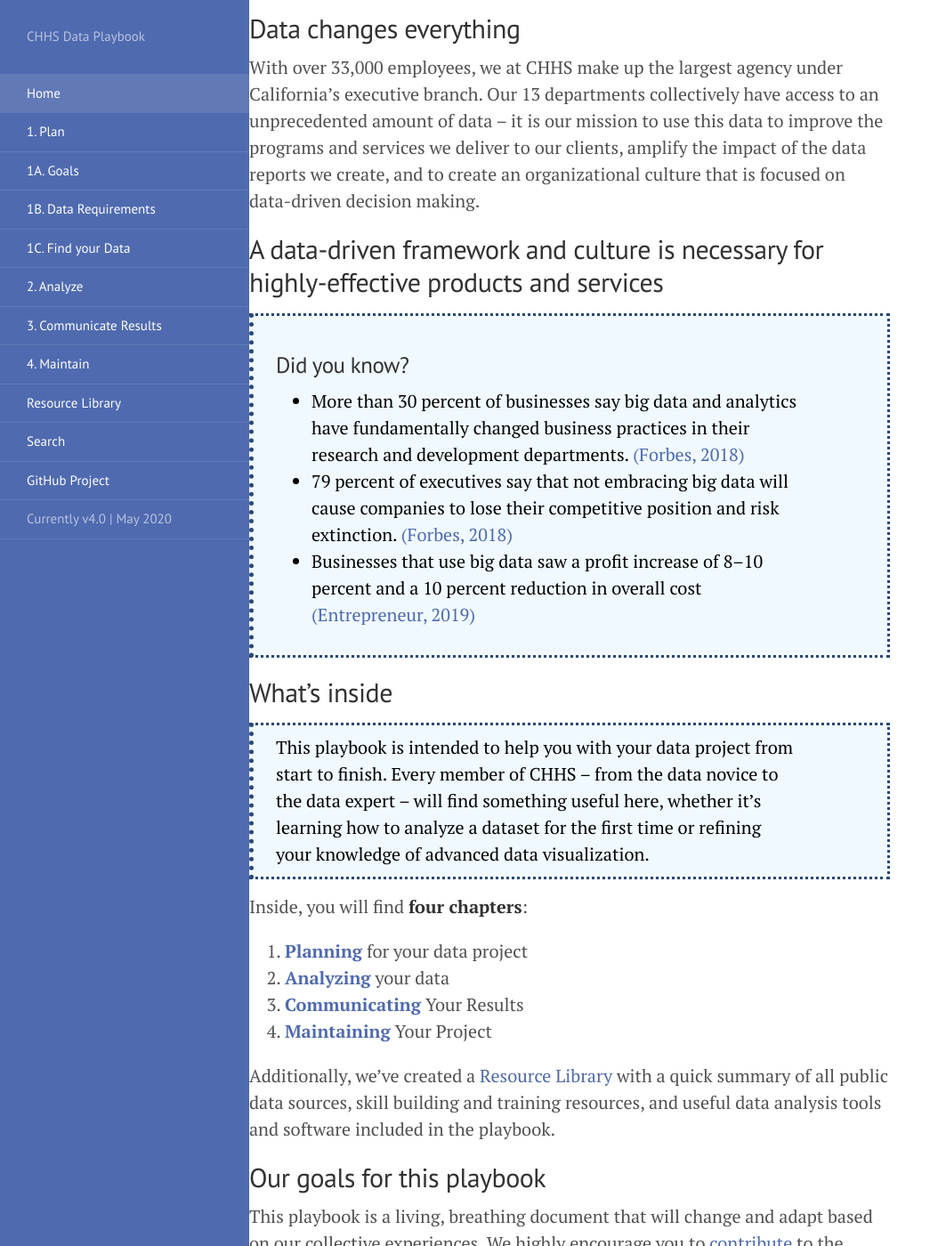
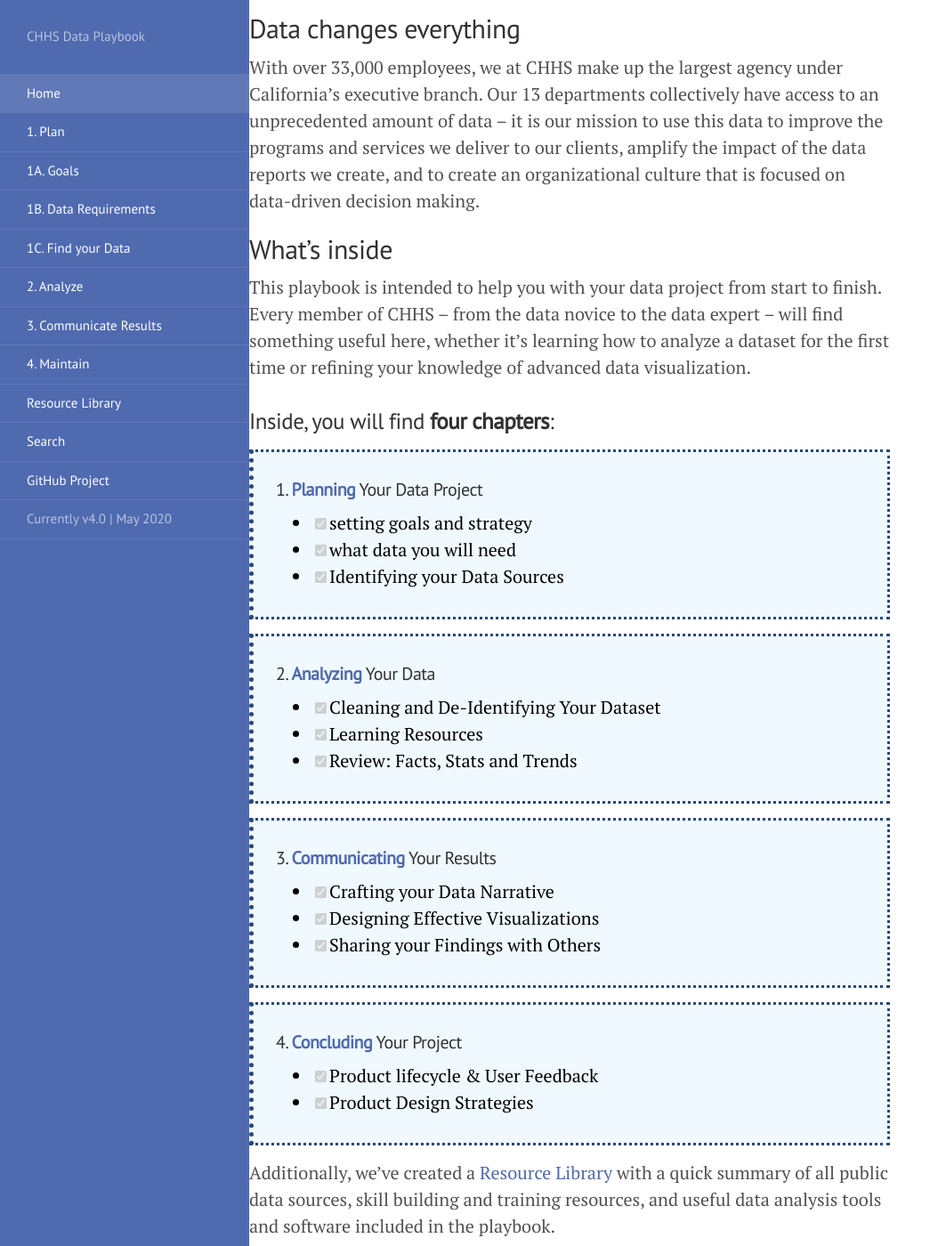
Before and after one commit to chhsdata/dataplaybook, a Jekyll site: the page built from index.md, in a window 1280 px wide and 1400 px high, scrolled down 253 px. Shown: the whole window at 89% size, without its empty margins (0-1063 px from the left). Built offline with Jekyll 4.4.1, drawn with Linux system fonts in a browser that asks for light colours; Markdown is read by kramdown in place of the engine named in the settings.

Commit message:
update index and test checkboxes

```diff
--- a/index.md
+++ b/index.md
@@ -7,22 +7,30 @@ title: Home
 
 With over 33,000 employees, we at CHHS make up the largest agency under California’s executive branch. Our 13 departments collectively have access to an unprecedented amount of data -- it is our mission to use this data to improve the programs and services we deliver to our clients, amplify the impact of the data reports we create, and to create an organizational culture that is focused on data-driven decision making.
 
-## A data-driven framework and culture is necessary for highly-effective products and services
-
->### Did you know?
->  * More than 30 percent of businesses say big data and analytics have fundamentally changed business practices in their research and development departments. [(Forbes, 2018)](https://www.forbes.com/sites/louiscolumbus/2018/05/23/10-charts-that-will-change-your-perspective-of-big-datas-growth/#1aa044af2926)
->  * 79 percent of executives say that not embracing big data will cause companies to lose their competitive position and risk extinction. [(Forbes, 2018)](https://www.forbes.com/sites/louiscolumbus/2018/05/23/10-charts-that-will-change-your-perspective-of-big-datas-growth/#ceb2b0929268)
->  * Businesses that use big data saw a profit increase of 8–10 percent and a 10 percent reduction in overall cost [(Entrepreneur, 2019)](https://www.entrepreneur.com/article/325923)
-
 ## What’s inside
 
->This playbook is intended to help you with your data project from start to finish. Every member of CHHS -- from the data novice to the data expert -- will find something useful here, whether it’s learning how to analyze a dataset for the first time or refining your knowledge of advanced data visualization.
+This playbook is intended to help you with your data project from start to finish. Every member of CHHS -- from the data novice to the data expert -- will find something useful here, whether it’s learning how to analyze a dataset for the first time or refining your knowledge of advanced data visualization.
 
-Inside, you will find **four chapters**:
-  1. **[Planning]({{ site.baseurl }}/plan/)** for your data project
-  2. **[Analyzing]({{ site.baseurl }}/analyze/)** your data
-  3. **[Communicating]({{ site.baseurl }}/communicate/)** Your Results
-  4. **[Maintaining]({{ site.baseurl }}/maintain/)** Your Project
+### Inside, you will find **four chapters**:
+
+>#### 1. **[Planning]({{ site.baseurl }}/plan/)** Your Data Project
+>  - [x] setting goals and strategy
+>  - [x] what data you will need
+>  - [x] Identifying your Data Sources
+
+>#### 2. **[Analyzing]({{ site.baseurl }}/analyze/)** Your Data
+>  - [x] Cleaning and De-Identifying Your Dataset
+>  - [x] Learning Resources
+>  - [x] Review: Facts, Stats and Trends
+
+>#### 3. **[Communicating]({{ site.baseurl }}/communicate/)** Your Results
+>  - [x] Crafting your Data Narrative
+>  - [x] Designing Effective Visualizations
+>  - [x] Sharing your Findings with Others
+
+>#### 4. **[Concluding]({{ site.baseurl }}/maintain/)** Your Project
+>  - [x] Product lifecycle & User Feedback
+>  - [x] Product Design Strategies
 
 Additionally, we’ve created a [Resource Library]({{ site.baseurl }}/resource_library/) with a quick summary of all public data sources, skill building and training resources, and useful data analysis tools and software included in the playbook.
 
```
